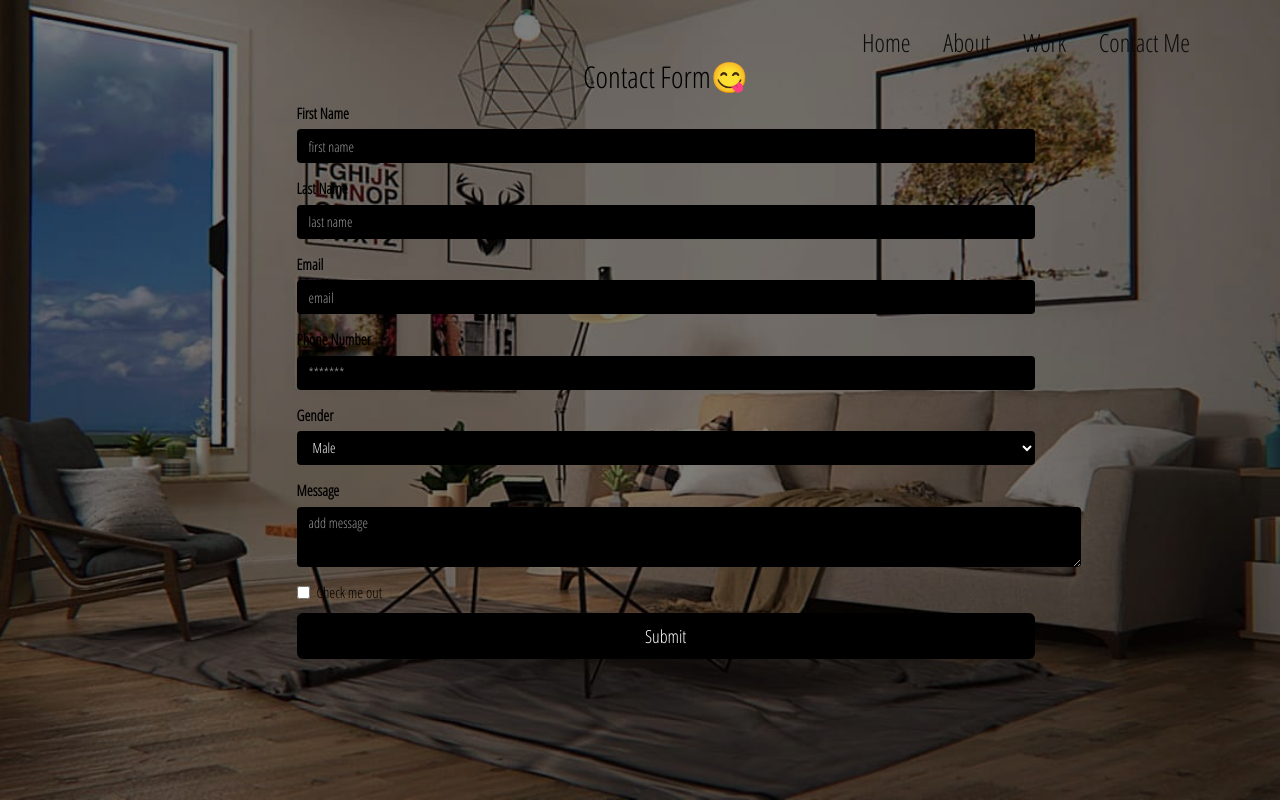
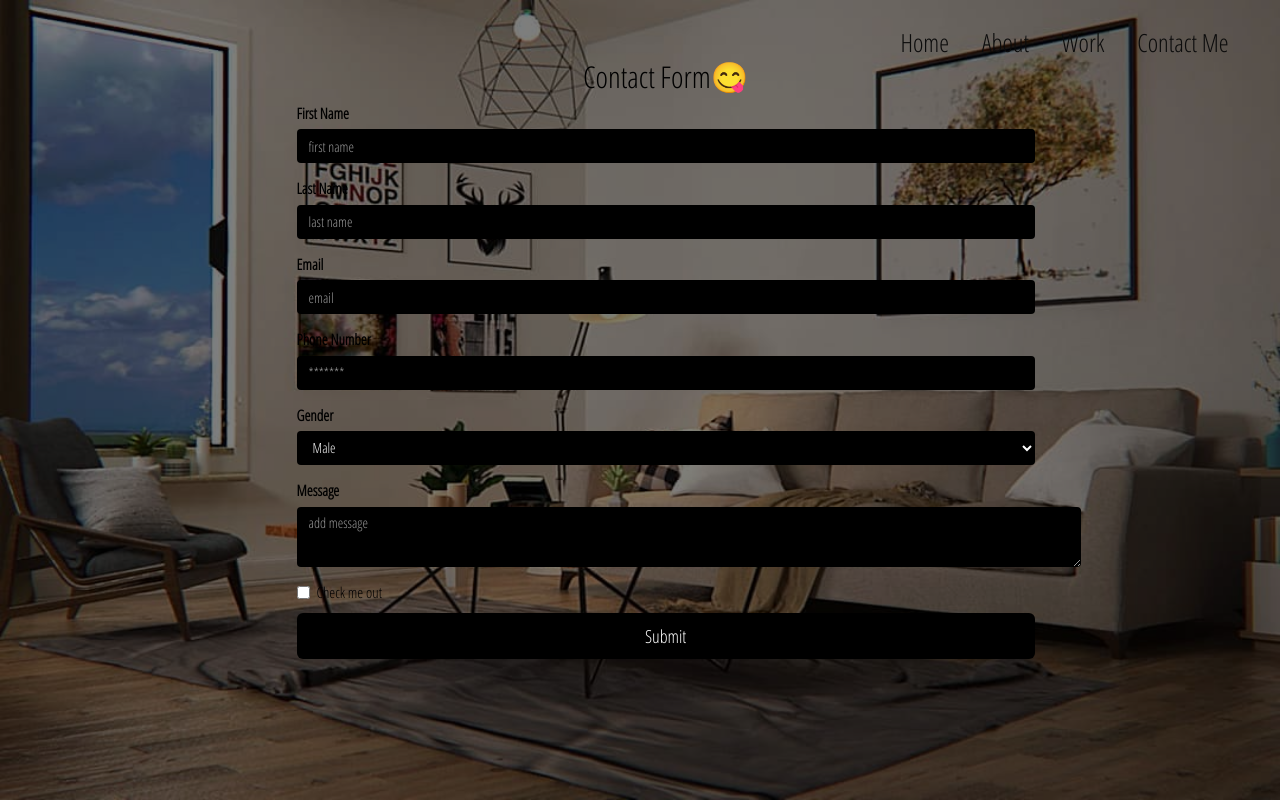
Before and after one commit to oghene-ella/AjstylesBootstrap, a plain HTML site: page contact.html in a window 1280 px wide. Drawn offline with Linux system fonts and the light colour scheme.

Commit message:
almost done

```diff
--- a/css/index.css
+++ b/css/index.css
@@ -276,7 +276,7 @@ html, body{
     background-color: rgba(0, 0, 0, 0.5);
 }
 #contact #innercont .nav1{
-    padding-left:65%;
+   padding-left:68%;
    padding-top:25px;
 }
 #innercont .nav1 a{
```
